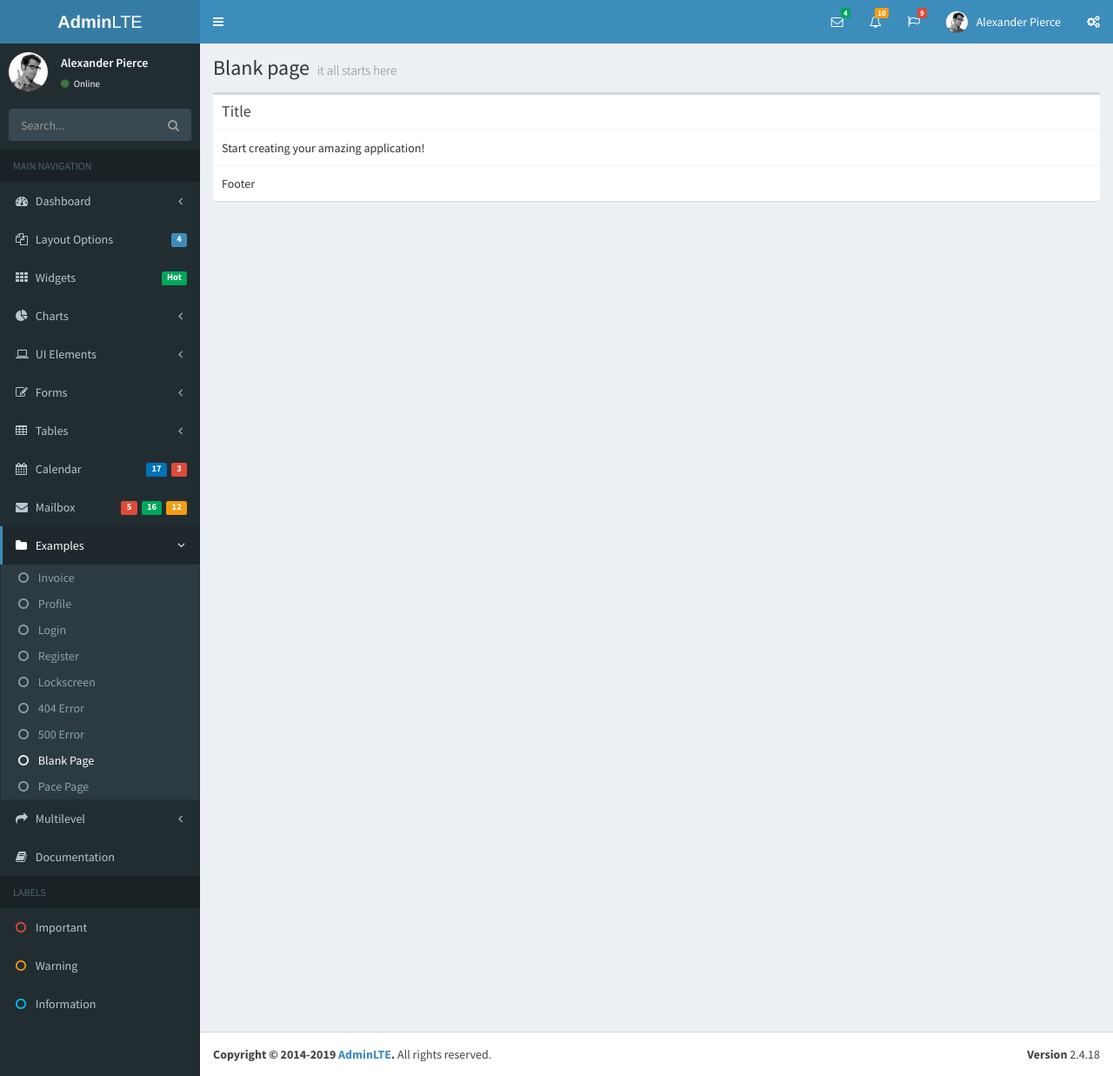
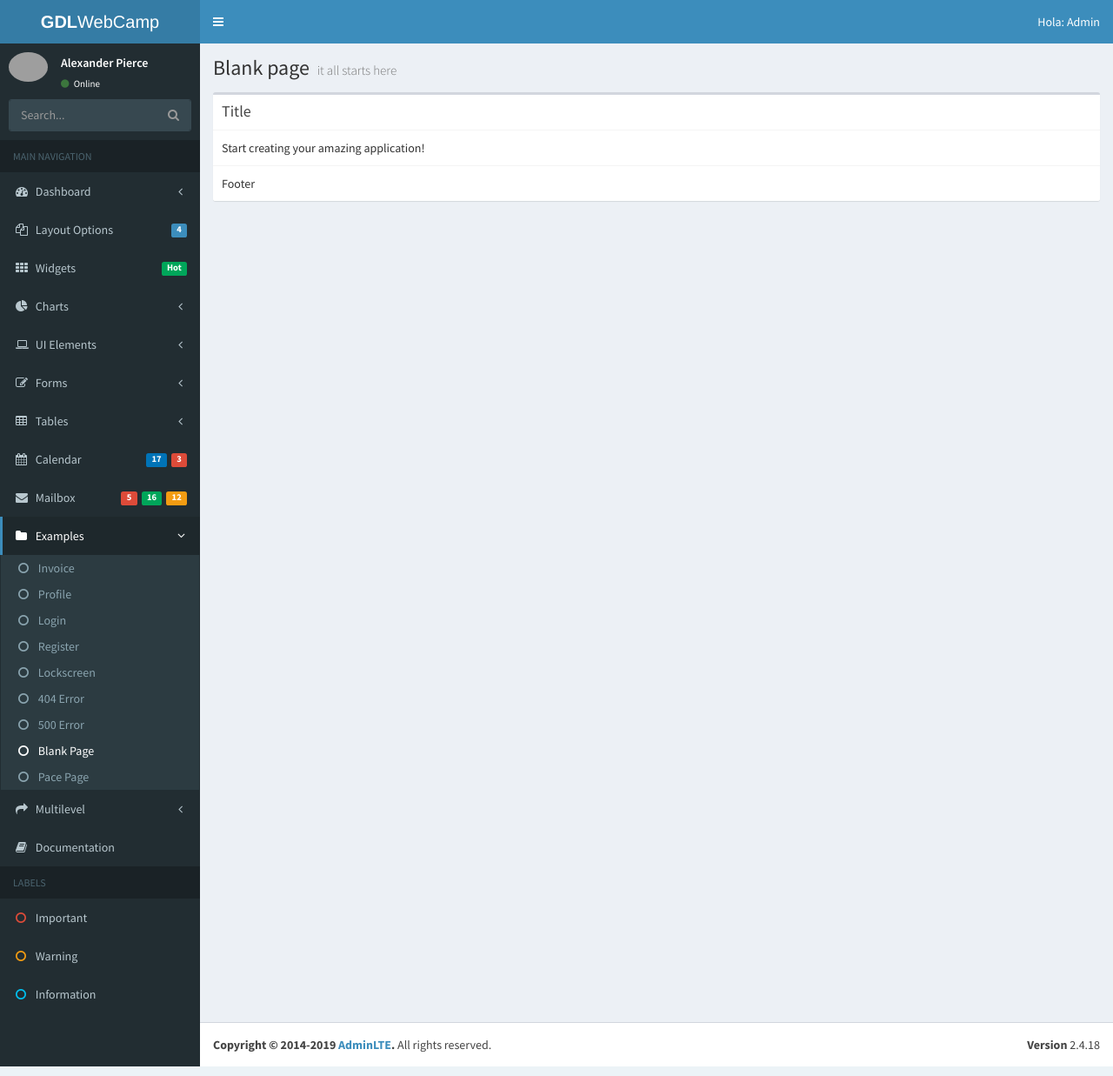
Before and after one commit to skxnxr/gdlwebcamp-PHP-SQL, a PHP site: page /gdlwebcamp/admin/admin.php in a window 1280 px wide. Shown: the whole page at 87% size. Run offline with PHP 8.4, Linux system fonts and the light colour scheme; grey boxes are pictures that could not be loaded.

Commit message:
Finalizado el video 431

```diff
--- a/admin/templates/barra.php
+++ b/admin/templates/barra.php
@@ -4,11 +4,11 @@
 
 <header class="main-header">
     <!-- Logo -->
-    <a href="../../index2.html" class="logo">
+    <a href="../index.php" class="logo">
       <!-- mini logo for sidebar mini 50x50 pixels -->
-      <span class="logo-mini"><b>A</b>LT</span>
+      <span class="logo-mini"><b>G</b>WC</span>
       <!-- logo for regular state and mobile devices -->
-      <span class="logo-lg"><b>Admin</b>LTE</span>
+      <span class="logo-lg"><b>GDL</b>WebCamp</span>
     </a>
     <!-- Header Navbar: style can be found in header.less -->
     <nav class="navbar navbar-static-top">
@@ -22,135 +22,36 @@
 
       <div class="navbar-custom-menu">
         <ul class="nav navbar-nav">
-          <!-- Messages: style can be found in dropdown.less-->
-          <li class="dropdown messages-menu">
-            <a href="#" class="dropdown-toggle" data-toggle="dropdown">
-              <i class="fa fa-envelope-o"></i>
-              <span class="label label-success">4</span>
-            </a>
-            <ul class="dropdown-menu">
-              <li class="header">You have 4 messages</li>
-              <li>
-                <!-- inner menu: contains the actual data -->
-                <ul class="menu">
-                  <li><!-- start message -->
-                    <a href="#">
-                      <div class="pull-left">
-                        <img src="dist/img/user2-160x160.jpg" class="img-circle" alt="User Image">
-                      </div>
-                      <h4>
-                        Support Team
-                        <small><i class="fa fa-clock-o"></i> 5 mins</small>
-                      </h4>
-                      <p>Why not buy a new awesome theme?</p>
-                    </a>
-                  </li>
-                  <!-- end message -->
-                </ul>
-              </li>
-              <li class="footer"><a href="#">See All Messages</a></li>
-            </ul>
-          </li>
-          <!-- Notifications: style can be found in dropdown.less -->
-          <li class="dropdown notifications-menu">
-            <a href="#" class="dropdown-toggle" data-toggle="dropdown">
-              <i class="fa fa-bell-o"></i>
-              <span class="label label-warning">10</span>
-            </a>
-            <ul class="dropdown-menu">
-              <li class="header">You have 10 notifications</li>
-              <li>
-                <!-- inner menu: contains the actual data -->
-                <ul class="menu">
-                  <li>
-                    <a href="#">
-                      <i class="fa fa-users text-aqua"></i> 5 new members joined today
-                    </a>
-                  </li>
-                </ul>
-              </li>
-              <li class="footer"><a href="#">View all</a></li>
-            </ul>
-          </li>
-          <!-- Tasks: style can be found in dropdown.less -->
-          <li class="dropdown tasks-menu">
-            <a href="#" class="dropdown-toggle" data-toggle="dropdown">
-              <i class="fa fa-flag-o"></i>
-              <span class="label label-danger">9</span>
-            </a>
-            <ul class="dropdown-menu">
-              <li class="header">You have 9 tasks</li>
-              <li>
-                <!-- inner menu: contains the actual data -->
-                <ul class="menu">
-                  <li><!-- Task item -->
-                    <a href="#">
-                      <h3>
-                        Design some buttons
-                        <small class="pull-right">20%</small>
-                      </h3>
-                      <div class="progress xs">
-                        <div class="progress-bar progress-bar-aqua" style="width: 20%" role="progressbar"
-                             aria-valuenow="20" aria-valuemin="0" aria-valuemax="100">
-                          <span class="sr-only">20% Complete</span>
-                        </div>
-                      </div>
-                    </a>
-                  </li>
-                  <!-- end task item -->
-                </ul>
-              </li>
-              <li class="footer">
-                <a href="#">View all tasks</a>
-              </li>
-            </ul>
-          </li>
+
           <!-- User Account: style can be found in dropdown.less -->
           <li class="dropdown user user-menu">
             <a href="#" class="dropdown-toggle" data-toggle="dropdown">
-              <img src="dist/img/user2-160x160.jpg" class="user-image" alt="User Image">
-              <span class="hidden-xs">Alexander Pierce</span>
+              <!-- <img src="dist/img/user2-160x160.png" class="user-image" alt="User Image"> -->
+              <span class="hidden-xs">Hola: Admin</span>
             </a>
             <ul class="dropdown-menu">
-              <!-- User image -->
-              <li class="user-header">
-                <img src="dist/img/user2-160x160.jpg" class="img-circle" alt="User Image">
+              <!-- Imagen de usuario  -->
+              <!-- <li class="user-header">
+                <img src="dist/img/user2-160x160.png" class="img-circle" alt="User Image">
 
                 <p>
                   Alexander Pierce - Web Developer
                   <small>Member since Nov. 2012</small>
                 </p>
-              </li>
-              <!-- Menu Body -->
-              <li class="user-body">
-                <div class="row">
-                  <div class="col-xs-4 text-center">
-                    <a href="#">Followers</a>
-                  </div>
-                  <div class="col-xs-4 text-center">
-                    <a href="#">Sales</a>
-                  </div>
-                  <div class="col-xs-4 text-center">
-                    <a href="#">Friends</a>
-                  </div>
-                </div>
-                <!-- /.row -->
-              </li>
+              </li> -->
+
               <!-- Menu Footer-->
               <li class="user-footer">
                 <div class="pull-left">
-                  <a href="#" class="btn btn-default btn-flat">Profile</a>
+                  <a href="#" class="btn btn-success btn-flat">Ajustes</a>
                 </div>
                 <div class="pull-right">
-                  <a href="#" class="btn btn-default btn-flat">Sign out</a>
+                  <a href="#" class="btn btn-success btn-flat">Cerrar sesión</a>
                 </div>
               </li>
             </ul>
           </li>
-          <!-- Control Sidebar Toggle Button -->
-          <li>
-            <a href="#" data-toggle="control-sidebar"><i class="fa fa-gears"></i></a>
-          </li>
+
         </ul>
       </div>
     </nav>
```
Also changed, not shown: admin/dist/img/1user2-160x160.jpg (renamed from admin/dist/img/user2-160x160.jpg), admin/dist/img/user2-160x160.png (renamed from admin/dist/img/avatar5.png).
